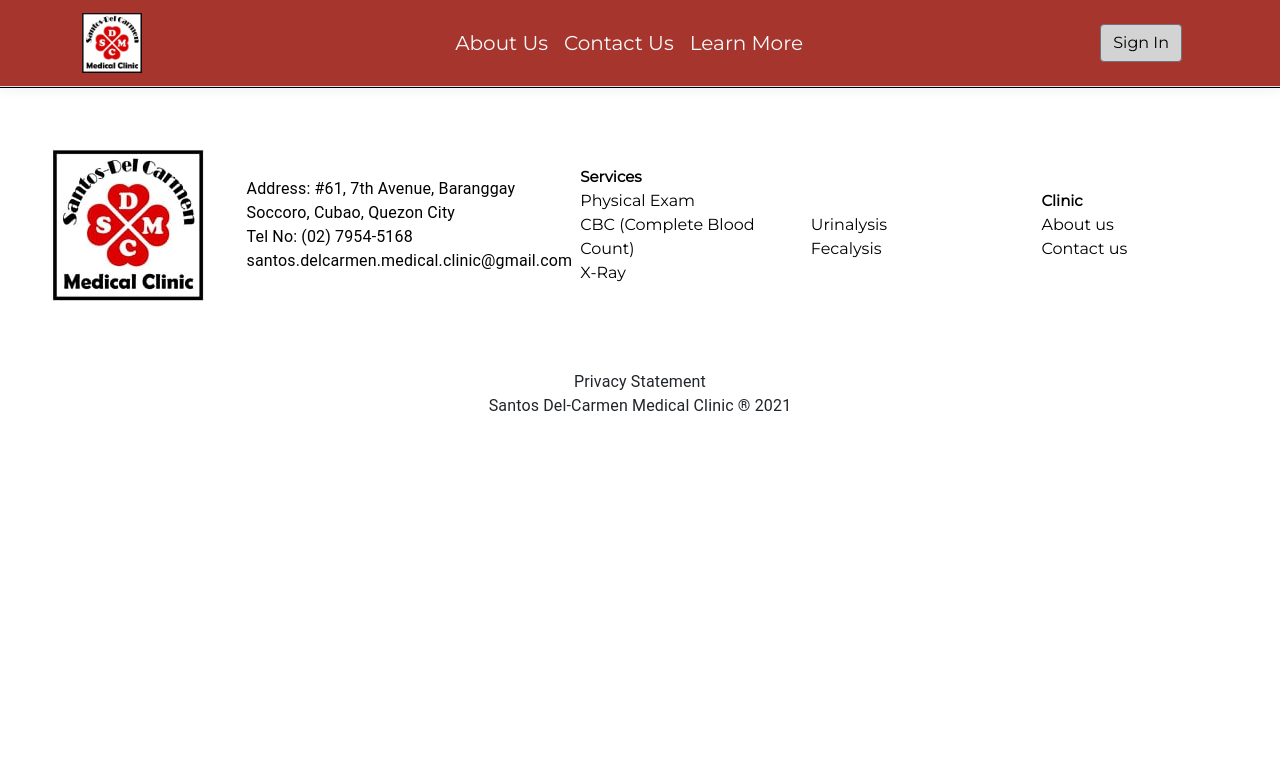
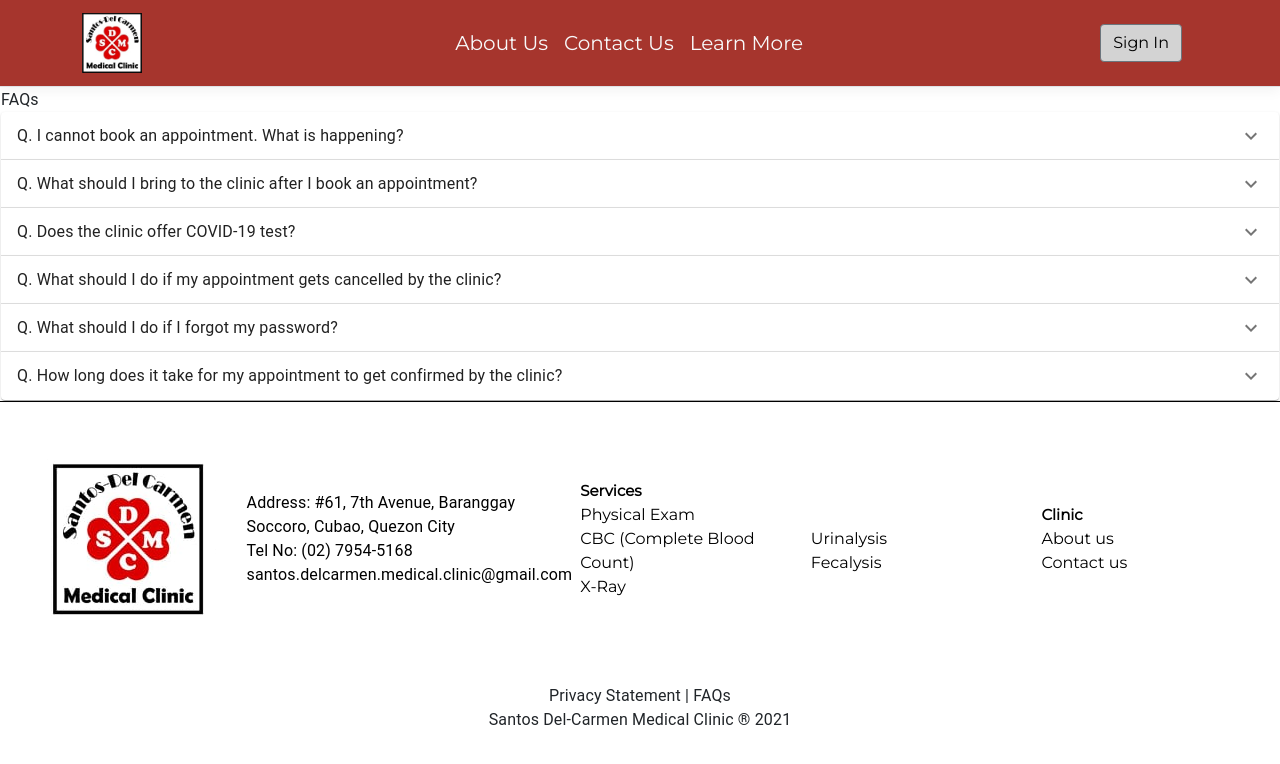
Before and after one commit to Marcelo-Lim/sdmc-appointment-app, a React (Create React App) app: page /FAQs in a window 1280 px wide. Shown: the top 764 px of the page. Built offline with nearby package versions, Linux system fonts and the light colour scheme; what google-maps-react would draw is missing.

Commit message:
fixed FAQs

```diff
--- a/src/components/Footer/footer.js
+++ b/src/components/Footer/footer.js
@@ -106,7 +106,7 @@ const Footer = () => {
             >
             <Box textAlign="center" pt={{xs: 1, sm: 1 }} pb={{xs:5, sm: 0}}>
 
-                <Typography> <Link href="/PrivacyPolicy" color="inherit"> Privacy Statement    </Link></Typography>
+                <Typography> <Link href="/PrivacyPolicy" color="inherit"> Privacy Statement    </Link> |  <Link href="/FAQs" color="inherit"> FAQs</Link></Typography>
                 <Typography>  Santos Del-Carmen Medical Clinic &reg; {new Date().getFullYear()} </Typography>
             </Box>
             </Grid>
--- a/src/pages/AboutUs.js
+++ b/src/pages/AboutUs.js
@@ -40,11 +40,14 @@ const ContactUs = () => {
                     <img className="aboutus-img" src={doc}></img>
                     <Typography className={classes.doctor}>Dr. Teodulo Santos</Typography>
                     <Typography className={classes.doctorspecial}>Specializes in Internal Medicine</Typography>
+                    <Typography className={classes.doctorspecial}>Clinic Hours: 8AM to 3PM</Typography>
+
                 </Paper>
                 <Paper className={classes.doctorpaper} elevation={6}>
                     <img className="aboutus-img" src={doc1}></img>
                     <Typography className={classes.doctor}>Dr. Florence Del-Carmen Santos</Typography>
                     <Typography className={classes.doctorspecial}>Specializes in Family Medicine</Typography>
+                    <Typography className={classes.doctorspecial}>Clinic Hours: 8AM to 3PM</Typography>
                 </Paper>
 
             </div>
--- a/src/pages/ContactUs.js
+++ b/src/pages/ContactUs.js
@@ -66,6 +66,7 @@ const [values,setValues] = useState(initialValues);
           <Grid  container justifyContent="center" alignItems="center">
             <Grid item xs={12} sm={6} container  direction="column" justifyContent="center" alignItems="center">
               <h4 className={classes.h4}>Santos-Del Carmen Medical Clinic</h4>
+              <p className="p-1"> Clinic Schedule: Monday - Friday(8:00AM to 3:00 PM) </p>
               <p className="p-1"> #61, 7th Avenue, Baranggay Soccoro, Cubao, Quezon City</p>
               <p className="p-1"> Tel No: (02) 7954-5168 </p>
               <p className="p-1"> Email: santos.delcarmen.medical.clinic@gmail.com </p>
--- /dev/null
+++ b/src/pages/FAQs.css
@@ -0,0 +1,5 @@
+.accordion {
+    border: 1px solid transparent;
+
+    border-radius: 5px;
+}
--- /dev/null
+++ b/src/pages/FAQs.js
@@ -0,0 +1,106 @@
+import { Typography } from "@material-ui/core";
+import React from "react";
+import Accordion from '@mui/material/Accordion';
+import AccordionSummary from '@mui/material/AccordionSummary';
+import AccordionDetails from '@mui/material/AccordionDetails';
+import ExpandMoreIcon from '@mui/icons-material/ExpandMore';
+import "./FAQs.css";
+
+const FAQs = () => {
+    return(
+        <div className="accordion">
+            <Typography>FAQs</Typography>
+            <Accordion>
+        <AccordionSummary
+            expandIcon={<ExpandMoreIcon />}
+            aria-controls="panel1a-content"
+            id="panel1a-header"
+        >
+            <Typography>Q. I cannot book an appointment. What is happening?</Typography>
+        </AccordionSummary>
+        <AccordionDetails>
+            <Typography>
+            First make sure that you have registered on the online booking platform, if you already registered and online booking does not work, it may be because appointments are fully booked. In this case, please select other available dates and time.
+            </Typography>
+        </AccordionDetails>
+        </Accordion>
+        <Accordion>
+        <AccordionSummary
+            expandIcon={<ExpandMoreIcon />}
+            aria-controls="panel2a-content"
+            id="panel2a-header"
+        >
+            <Typography>Q. What should I bring to the clinic after I book an appointment?</Typography>
+        </AccordionSummary>
+        <AccordionDetails>
+            <Typography>
+                If your appointment is confirmed by the clinic, make sure that you have the copy of confirmation that is sent by the clinic through your given email.
+            </Typography>
+        </AccordionDetails>
+        </Accordion>
+        <Accordion>
+        <AccordionSummary
+            expandIcon={<ExpandMoreIcon />}
+            aria-controls="panel2a-content"
+            id="panel2a-header"
+        >
+            <Typography>Q. Does the clinic offer COVID-19 test?</Typography>
+        </AccordionSummary>
+        <AccordionDetails>
+            <Typography>
+                Yes, the clinic offers COVID-19 antigen test that cost 900php.
+            </Typography>
+        </AccordionDetails>
+        </Accordion>
+
+        <Accordion>
+        <AccordionSummary
+            expandIcon={<ExpandMoreIcon />}
+            aria-controls="panel2a-content"
+            id="panel2a-header"
+        >
+            <Typography>Q. What should I do if my appointment gets cancelled by the clinic?</Typography>
+        </AccordionSummary>
+        <AccordionDetails>
+            <Typography>
+                If this happens, you can book another appointment that matches your schedule anytime.
+            </Typography>
+        </AccordionDetails>
+        </Accordion>
+
+        <Accordion>
+        <AccordionSummary
+            expandIcon={<ExpandMoreIcon />}
+            aria-controls="panel2a-content"
+            id="panel2a-header"
+        >
+            <Typography>Q. What should I do if I forgot my password?</Typography>
+        </AccordionSummary>
+        <AccordionDetails>
+            <Typography>
+                In this case, simply click the "Forgot password" button found in the login page. Then follow the instruction stated.
+            </Typography>
+        </AccordionDetails>
+        </Accordion>
+
+        <Accordion>
+        <AccordionSummary
+            expandIcon={<ExpandMoreIcon />}
+            aria-controls="panel2a-content"
+            id="panel2a-header"
+        >
+            <Typography>Q. How long does it take for my appointment to get confirmed by the clinic?</Typography>
+        </AccordionSummary>
+        <AccordionDetails>
+            <Typography>
+                Your appointment will be confirmed as soon as the clinic approves, please wait for the appointment confirmation that will be sent to you through your provided email.
+            </Typography>
+        </AccordionDetails>
+        </Accordion>
+
+
+        </div>
+    )
+}
+
+export default FAQs;
--- a/src/routes/index.js
+++ b/src/routes/index.js
@@ -17,6 +17,7 @@ import ScrollToTop from '../components/ScrollToTop/ScrollToTop';
 import ScrollButton from '../components/ScrollButton/ScrollButton';
 import Services from '../pages/Services';
 import PrivacyPolicy from '../pages/PrivacyPolicy';
+import FAQs from '../pages/FAQs';
 
 const RootRoutes =()=>{
     return(
@@ -35,6 +36,7 @@ const RootRoutes =()=>{
             <Route exact path='/AboutUs' component={AboutUs}/>
             <Route exact path='/Services' component={Services}/>
             <Route exact path='/PrivacyPolicy' component={PrivacyPolicy}/>
+            <Route exact path='/FAQs' component={FAQs}/>
             <ScrollButton/>
             </ScrollToTop>
             <Footer/>
```
